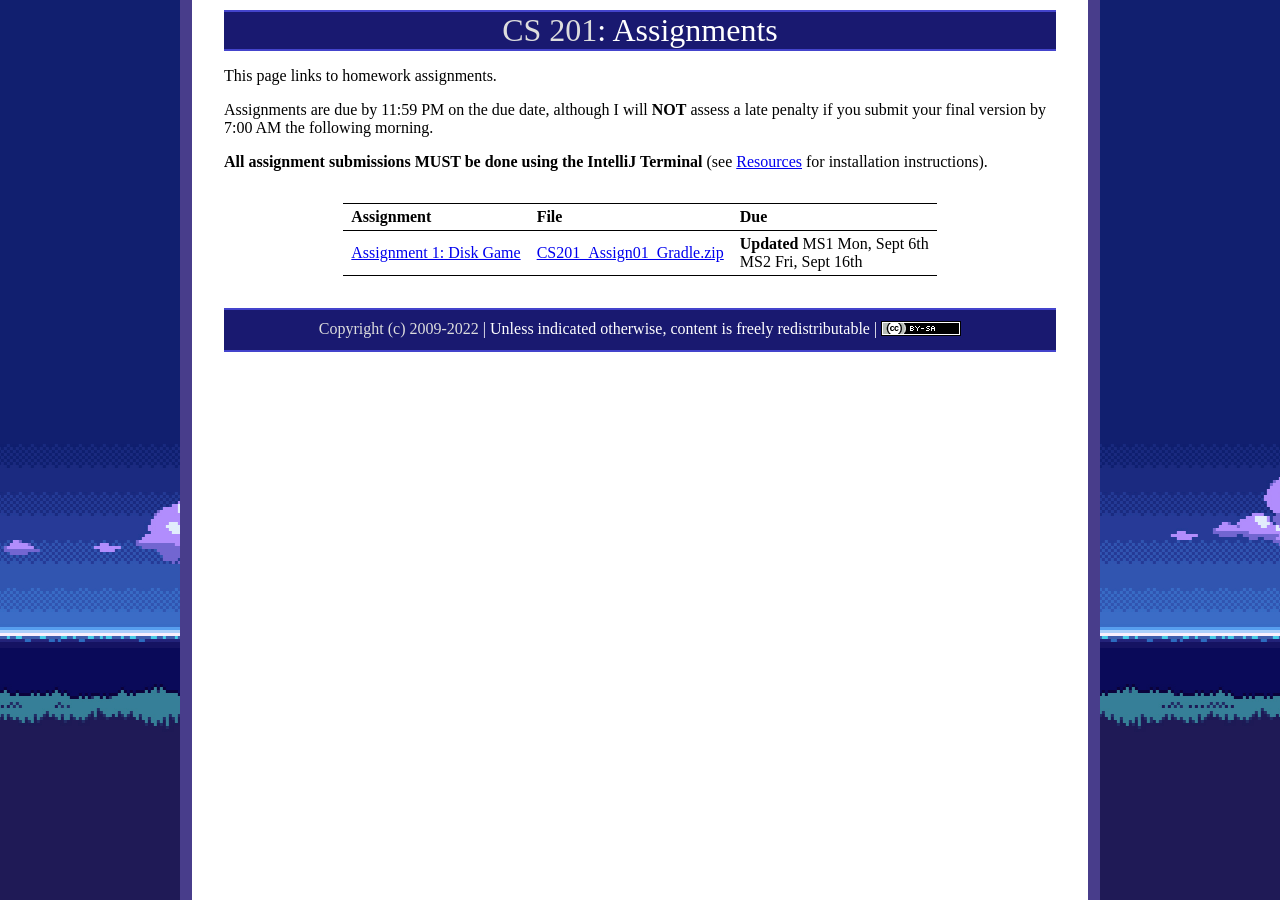
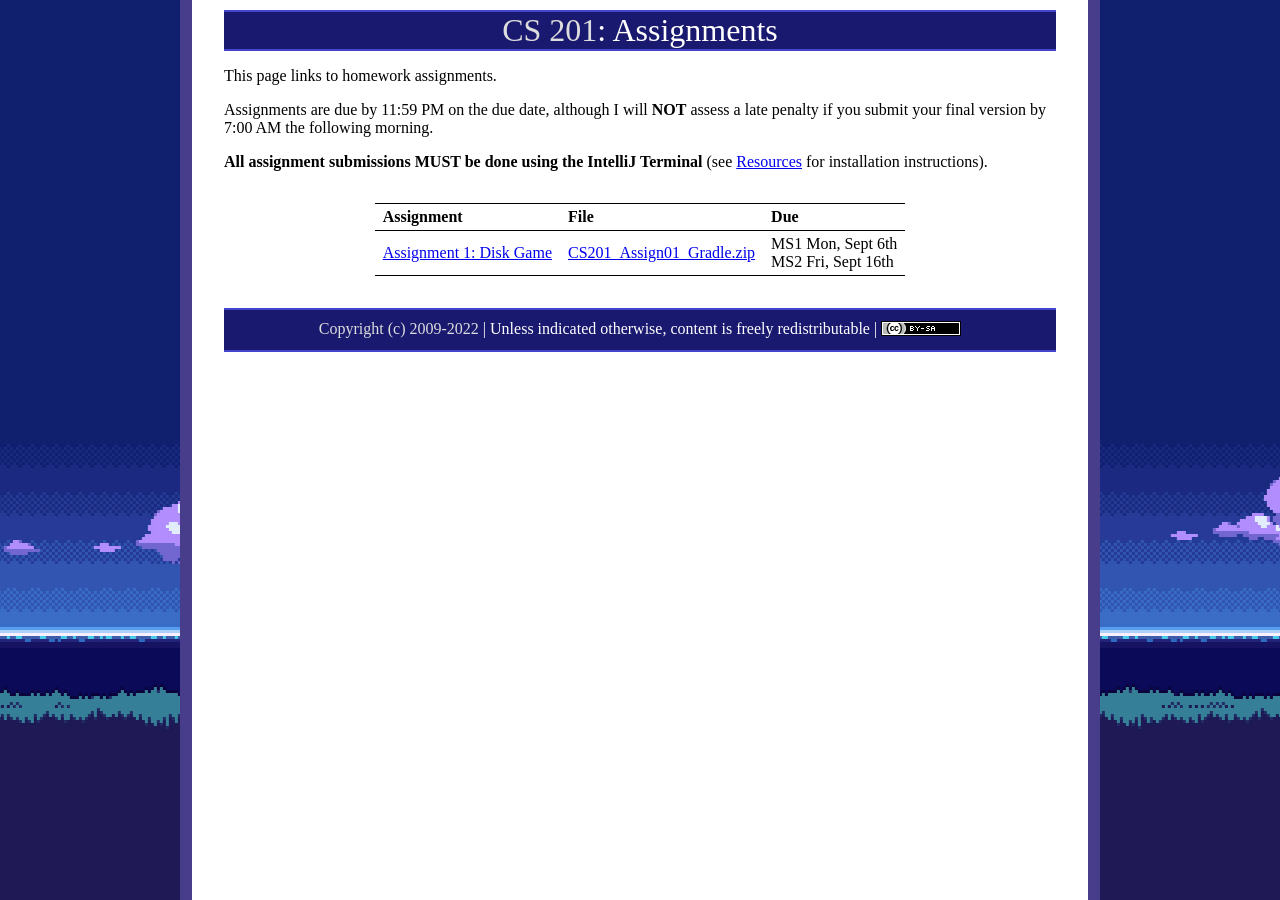
Before and after one commit to ycpcs/cs201-fall2022, a Jekyll site: the page built from assign/index.md, in a window 1280 px wide. Built offline with Jekyll 4.4.1, drawn with Linux system fonts in a browser that asks for light colours.

Commit message:
added assign 01

```diff
--- a/assign/index.md
+++ b/assign/index.md
@@ -12,7 +12,7 @@ Assignments are due by 11:59 PM on the due date, although I will **NOT** assess
 
 > Assignment | File | Due
 > ---------- | ---- | ---
-> [Assignment 1: Disk Game](assign01.html) | [CS201\_Assign01\_Gradle.zip](CS201_Assign01_Gradle.zip) | **Updated** MS1 Mon, Sept 6th<br>MS2 Fri, Sept 16th
+> [Assignment 1: Disk Game](assign01.html) | [CS201\_Assign01\_Gradle.zip](CS201_Assign01_Gradle.zip) | MS1 Mon, Sept 6th<br>MS2 Fri, Sept 16th
 
 
 <!--
```
Also changed, not shown: assign/assign01.md (+1 -1 lines), syllabus.md (+2 -1 lines).
